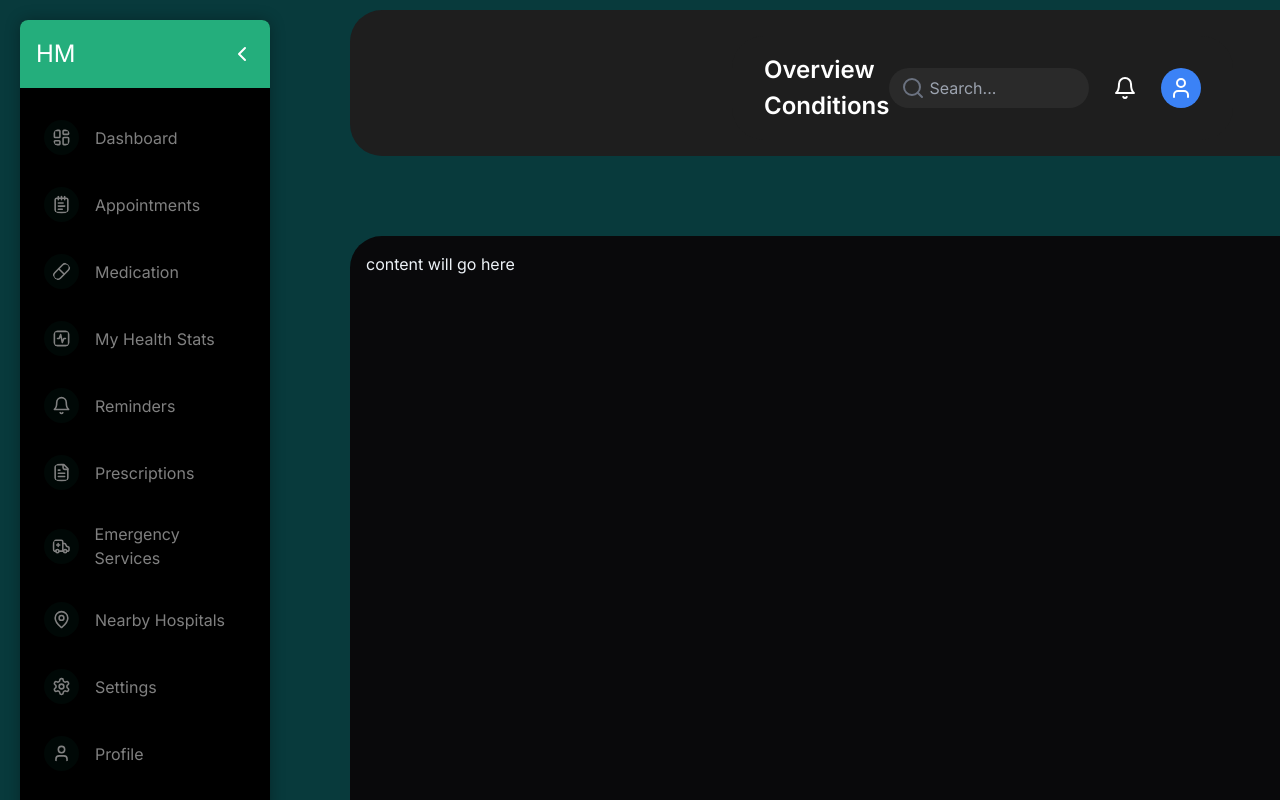
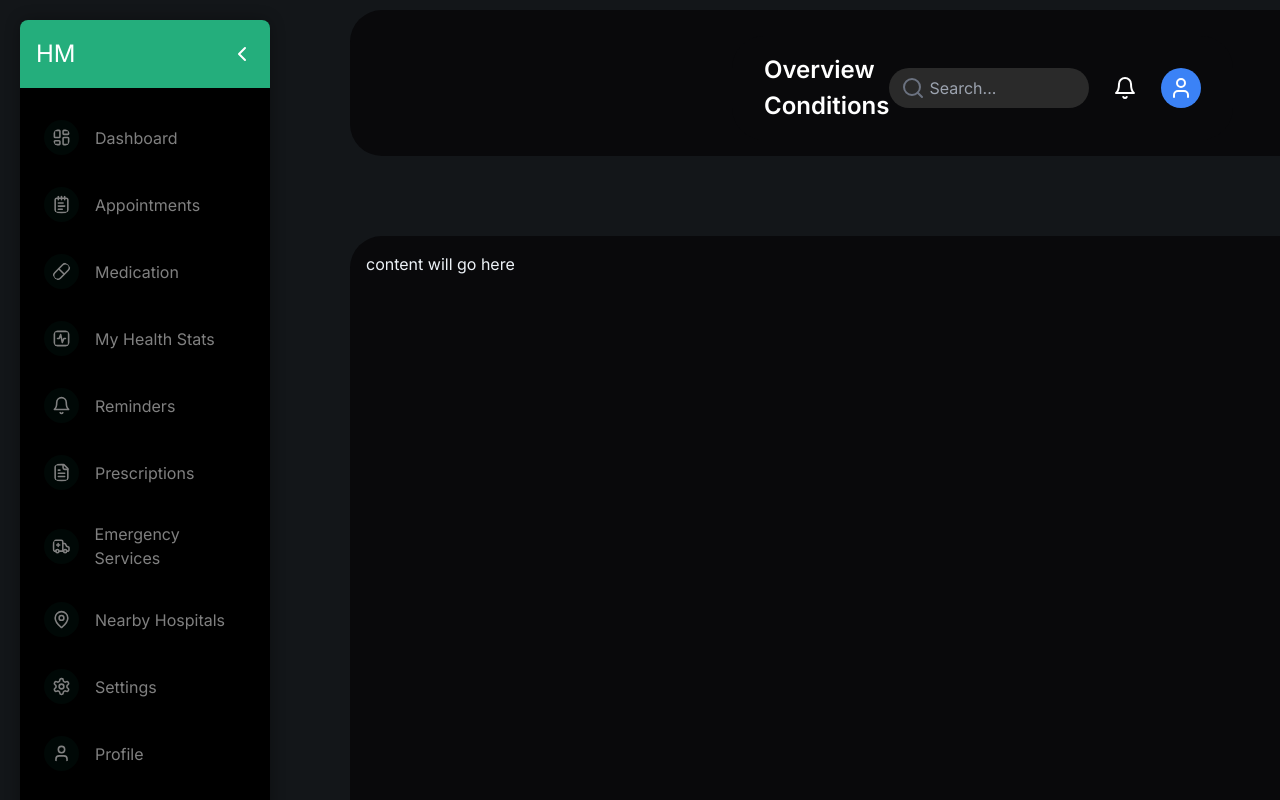
Before and after one commit to CHEGEBB/healthmasterv2, a Next.js app: page /dashboard in a window 1280 px wide. Shown: the top 800 px of the page. Built offline with nearby package versions, Linux system fonts and the light colour scheme.

Commit message:
refactor: Update background colors in dashboard and header components

```diff
--- a/sass/dashboard.scss
+++ b/sass/dashboard.scss
@@ -7,7 +7,7 @@ $card-bg: #4a5568;
 body {
   margin: 0;
   font-family: 'Roboto', sans-serif;
-  background-color: #083A3C;
+  background-color: #131619;
   color: $font-color;
 }
 .container{
--- a/sass/header.scss
+++ b/sass/header.scss
@@ -3,7 +3,7 @@
     justify-content: space-between;
     align-items: center;
     padding: 1rem 2rem;
-    background-color: #1e1e1e;
+    background-color: #09090b;
     color: #ffffff;
     width: 80%;
     margin: 10px 350px auto;
```
